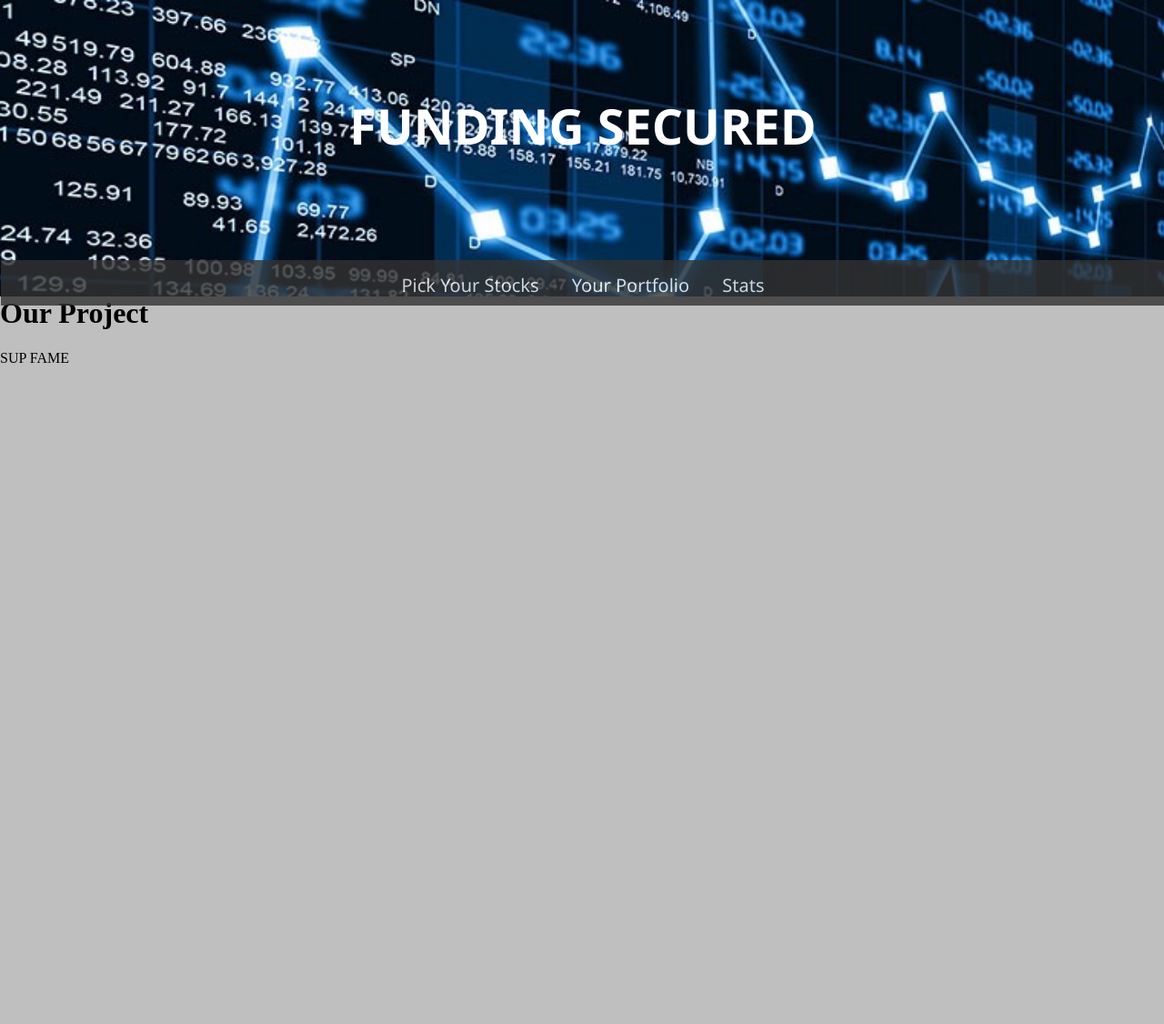
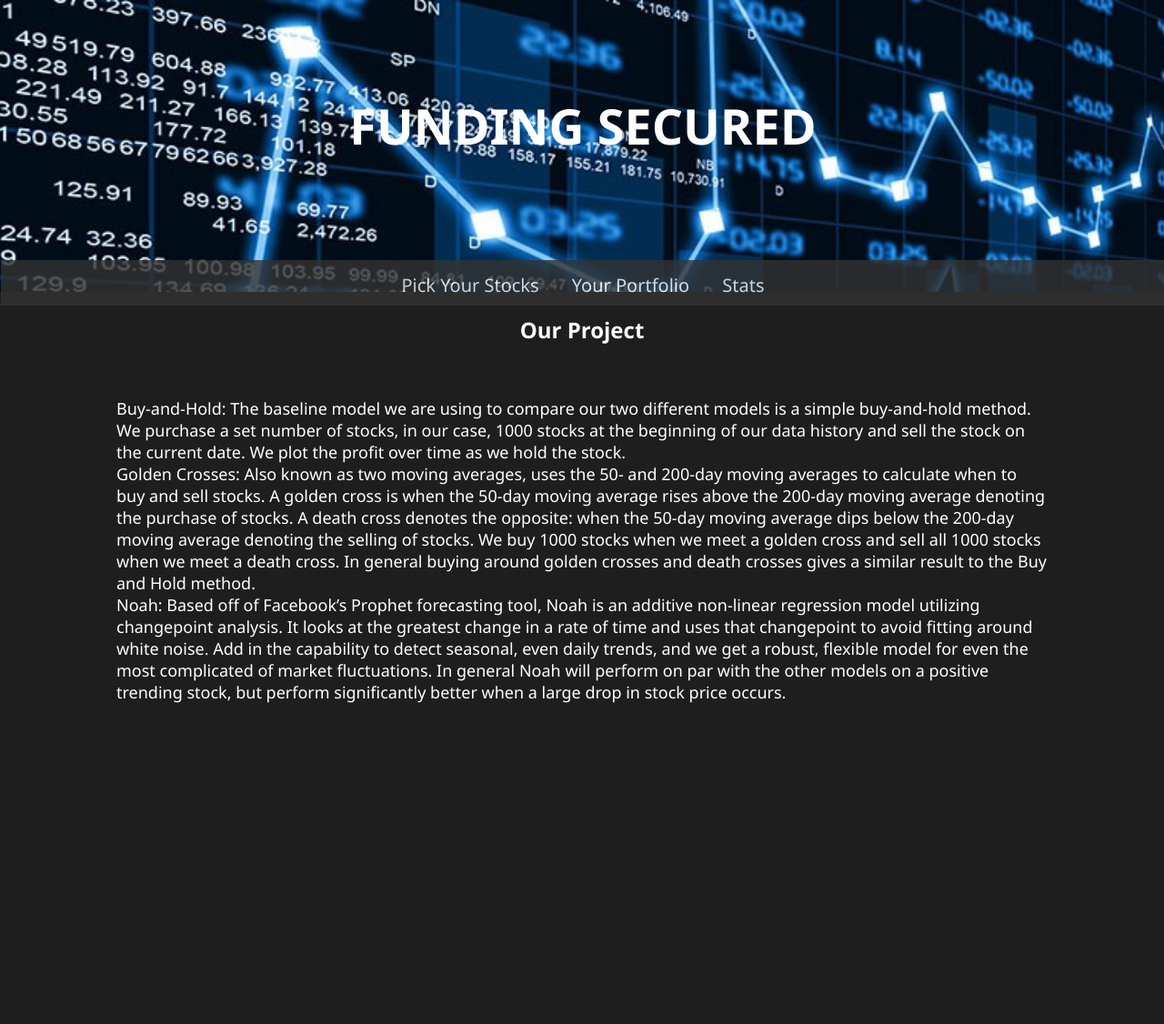
Before and after one commit to jed326/AutoTrader, a Python web app: template FlaskBackend/templates/home.html in a window 1280 px wide. Shown: the whole page at 91% size. After the commit the page ends 773 px from the top, so only its background shows below. Run offline with Jinja, Linux system fonts and the light colour scheme; the template is opened without the code that fills it, so the values that code supplies are empty.

Commit message:
all I have the energy to do

```diff
--- /dev/null
+++ b/FlaskBackend/static/styles/home.css
@@ -0,0 +1,19 @@
+body {
+    background-color: #1e1e1e;
+    font-family: Segoe UI,Frutiger,Frutiger Linotype,Dejavu Sans,Helvetica Neue,Arial,sans-serif;
+}
+
+
+.home-header-1 {
+    height: 50px;
+    text-align: center;
+    padding: 25px;
+    font-size: 24px;
+}
+
+.home-paragraph-1 {
+    width: 80%;
+    text-align: left;
+    margin: auto;
+    font-size: 18px;
+}
--- a/FlaskBackend/static/styles/jeff.css
+++ b/FlaskBackend/static/styles/jeff.css
@@ -15,9 +15,15 @@ html, body {
     padding: 0;
 }
 
+a:link { color: white; text-decoration: none}
+a:visited { color: white; text-decoration: none}
+a:hover { color: #3366CC; text-decoration: underline}
+a:active { color: white; text-decoration: none}
 
 .Webpagename {
     color: white;
+    color: white;
+    text-decoration: none;
     text-align: center;
     font-size: 54px;
     margin-top: 100px;
@@ -59,6 +65,7 @@ li a:hover {
 
 .bodyofpage {
     height: 100%;
+    color: white;
     margin-top: -22px;
-    background-color: #BFBFBF;
+    background-color:  #1e1e1e;
 }
--- a/FlaskBackend/templates/home.html
+++ b/FlaskBackend/templates/home.html
@@ -3,10 +3,11 @@
     <title>Choose Your Stocks</title>
     <meta name="viewport" content="width=device-width, initial-scale=1.0">
     <link rel= "stylesheet" href= "{{ url_for('static', filename='styles/jeff.css') }}">
+    <link rel= "stylesheet" href= "{{ url_for('static', filename='styles/home.css') }}">
   </head>
   <body>
     <div class = 'headerbackground'>
-      <h1 class = "Webpagename">FUNDING SECURED</h1>
+      <h1 class = "Webpagename"><a class="Webpagename" href="/home">FUNDING SECURED</a></h1>
       <!-- <h1 class = "Webpagename"><a href="/home">Choose Stocks</a></h1> -->
 
       <div class = "tabs">
@@ -21,9 +22,14 @@
 
 
 
-    <div class = "bodyofpage">
-      <h1>Our Project</h1>
-      <p>SUP FAME</p>
+    <div class = "bodyofpage flex-home-1">
+      <h1 class="home-header-1">Our Project</h1>
+        <p align="center" class="home-paragraph-1">Buy-and-Hold: The baseline model we are using to compare our two different models is a simple buy-and-hold method.  We purchase a set number of stocks, in our case, 1000 stocks at the beginning of our data history and sell the stock on the current date.  We plot the profit over time as we hold the stock. <br>
+
+          Golden Crosses: Also known as two moving averages, uses the 50- and 200-day moving averages to calculate when to buy and sell stocks.  A golden cross is when the 50-day moving average rises above the 200-day moving average denoting the purchase of stocks.  A death cross denotes the opposite: when the 50-day moving average dips below the 200-day moving average denoting the selling of stocks.  We buy 1000 stocks when we meet a golden cross and sell all 1000 stocks when we meet a death cross. In general buying around golden crosses and death crosses gives a similar result to the Buy and Hold method.<br>
+
+          Noah: Based off of Facebook’s Prophet forecasting tool, Noah is an additive non-linear regression model utilizing changepoint analysis. It looks at the greatest change in a rate of time and uses that changepoint to avoid fitting around white noise. Add in the capability to detect seasonal, even daily trends, and we get a robust, flexible model for even the most complicated of market fluctuations. In general Noah will perform on par with the other models on a positive trending stock, but perform significantly better when a large drop in stock price occurs. <br>
+        </p>
     </div>
   </body>
 </html>
--- a/FlaskBackend/templates/portfolio.html
+++ b/FlaskBackend/templates/portfolio.html
@@ -6,7 +6,7 @@
     </head>
     <body>
         <div class = 'headerbackground'>
-            <h1 class = "Webpagename">FUNDING SECURED</h1>
+            <h1 class = "Webpagename"><a class="Webpagename" href="/home">FUNDING SECURED</a></h1>
             <div class = "tabs">
             <ul>
               <li class = "li-1"><a href="/stocks">Pick Your Stocks</a></li>
--- a/FlaskBackend/templates/stockchooser.html
+++ b/FlaskBackend/templates/stockchooser.html
@@ -6,7 +6,7 @@
   </head>
   <body>
     <div class = 'headerbackground'>
-      <h1 class = "Webpagename">FUNDING SECURED</h1>
+      <h1 class = "Webpagename"><a class="Webpagename" href="/home">FUNDING SECURED</a></h1>
 
       <div class = "tabs">
       <ul>
```
Also changed, not shown: FlaskBackend/templates/graphs.html (+4 -4 lines).
